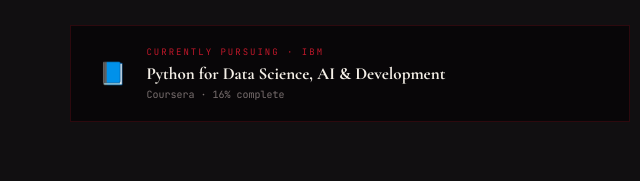
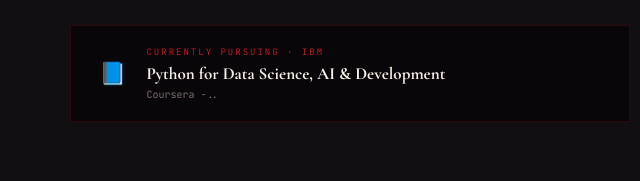
Before and after one commit to vanshika344/portfolio, a plain HTML site: page index.html in a window 1280 px wide. Shown: the part 1978-2159 px from the top of the page, 0-640 px from the left. Drawn offline with nearby package versions, Linux system fonts and the light colour scheme.

Commit message:
Update index.html
.

```diff
--- a/index.html
+++ b/index.html
@@ -276,7 +276,7 @@
         <div>
           <div style="font-size:9px;letter-spacing:2px;text-transform:uppercase;color:var(--red);margin-bottom:5px;">Currently Pursuing · IBM</div>
           <div style="font-family:'Cormorant Garamond',serif;font-size:17px;font-weight:700;color:var(--cream);">Python for Data Science, AI &amp; Development</div>
-          <div style="font-size:10px;color:var(--muted);margin-top:4px;">Coursera · 16% complete</div>
+          <div style="font-size:10px;color:var(--muted);margin-top:4px;">Coursera -..</div>
         </div>
       </div>
     </div>
```
